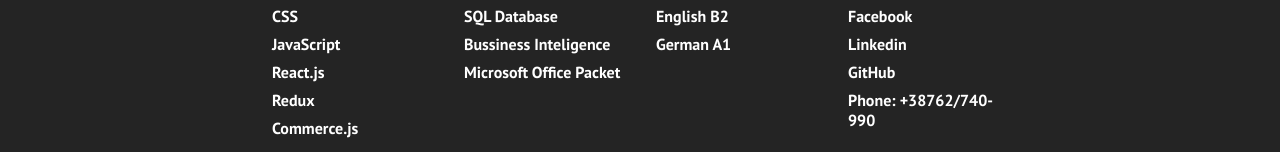
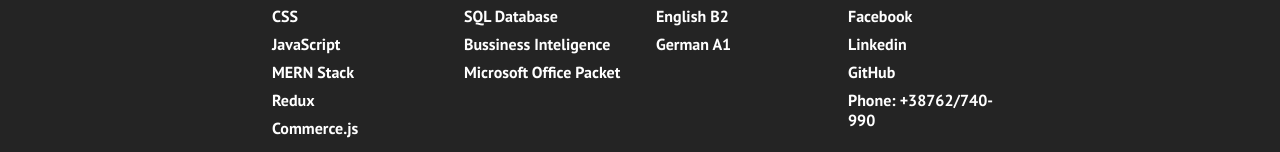
Before and after one commit to Aidin98/video-page, a React (Create React App) app: page / in a window 1280 px wide. Shown: the part 2593-2745 px from the top of the page. Built offline with nearby package versions, Linux system fonts and the light colour scheme.

Commit message:
Update Footer.js

```diff
--- a/src/components/Footer.js
+++ b/src/components/Footer.js
@@ -32,7 +32,7 @@ function Footer() {
             <Link to='/'>HTML5</Link>
             <Link to='/'>CSS</Link>
             <Link to='/'>JavaScript</Link>
-            <Link to='/'>React.js</Link>
+            <Link to='/'>MERN Stack</Link>
             <Link to='/'>Redux</Link>
             <Link to='/'>Commerce.js</Link>
           </div>
```
